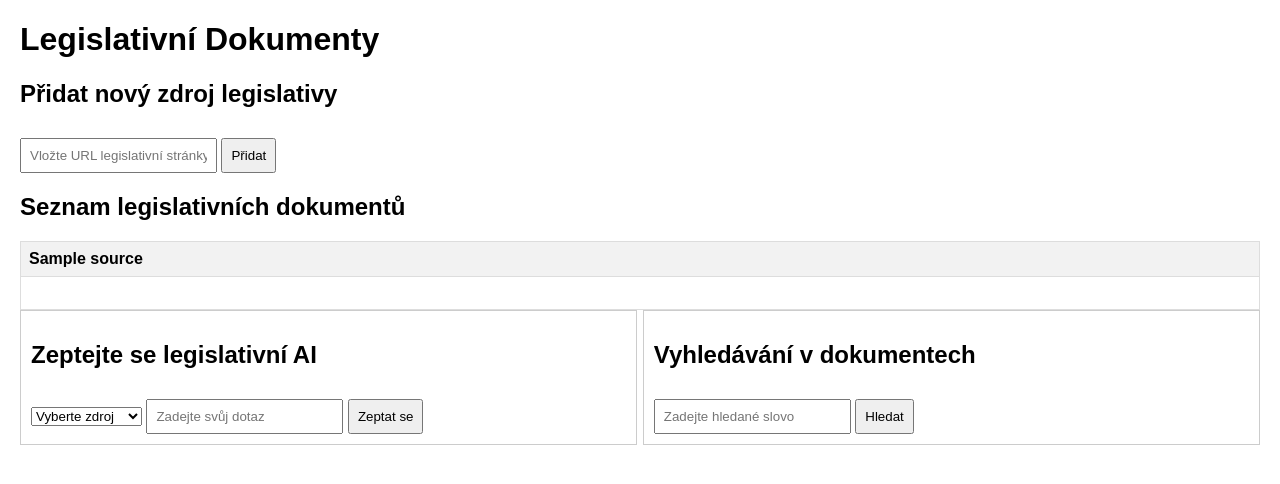
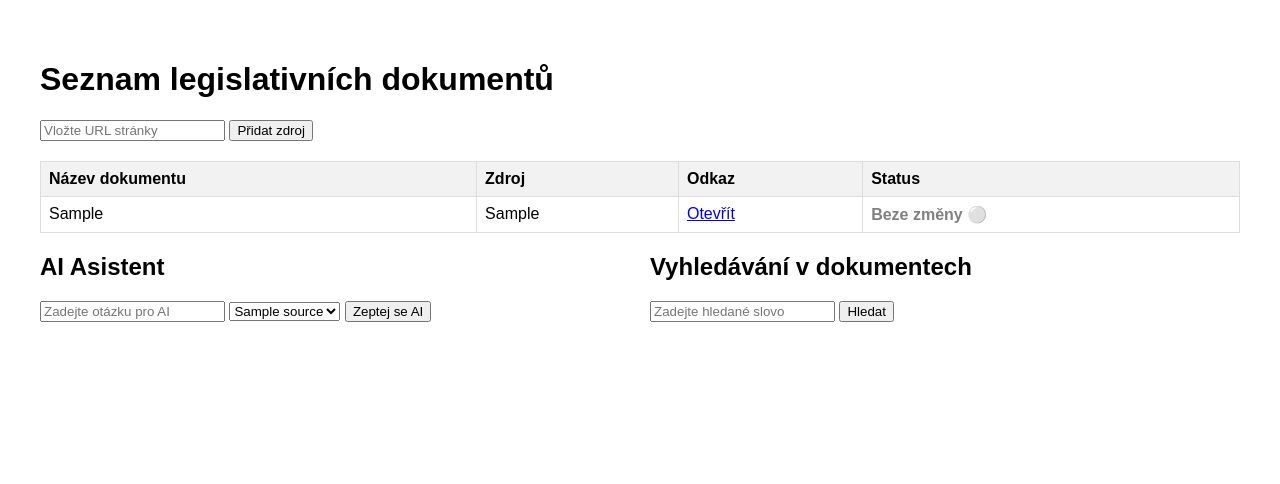
Before and after one commit to Maikl76/legislativa-app, a Flask app: template templates/index.html in a window 1280 px wide. Shown: the top 484 px of the page. Run offline with Flask 3, Linux system fonts and the light colour scheme; the template is opened without the code that fills it: most values are stand-ins (such as "Sample title", 1, 10 or a date in 2020); lists and menus that the app fills with data are empty.

Commit message:
Update index.html

```diff
--- a/templates/index.html
+++ b/templates/index.html
@@ -3,20 +3,12 @@
 <head>
     <meta charset="UTF-8">
     <meta name="viewport" content="width=device-width, initial-scale=1.0">
-    <title>Legislativní Dokumenty</title>
+    <title>Legislativa</title>
     <style>
         body {
             font-family: Arial, sans-serif;
             margin: 20px;
-        }
-        .container {
-            display: flex;
-            justify-content: space-between;
-        }
-        .section {
-            width: 48%;
-            padding: 10px;
-            border: 1px solid #ccc;
+            padding: 20px;
         }
         table {
             width: 100%;
@@ -31,86 +23,110 @@
         th {
             background-color: #f2f2f2;
         }
-        input, button {
-            padding: 8px;
-            margin-top: 10px;
+        .status {
+            font-weight: bold;
+        }
+        .new { color: green; }
+        .updated { color: orange; }
+        .unchanged { color: gray; }
+        #searchResults, #aiResults {
+            margin-top: 20px;
+            padding: 10px;
+            border: 1px solid #ccc;
+            display: none;
+        }
+        .column-container {
+            display: flex;
+            gap: 20px;
+        }
+        .column {
+            flex: 1;
         }
     </style>
 </head>
 <body>
 
-    <h1>Legislativní Dokumenty</h1>
+    <h1>Seznam legislativních dokumentů</h1>
 
-    <!-- ✅ Formulář pro přidání nového legislativního zdroje -->
-    <h2>Přidat nový zdroj legislativy</h2>
+    <!-- Přidání nového zdroje -->
     <form action="/add_source" method="post">
-        <input type="text" name="url" placeholder="Vložte URL legislativní stránky" required>
-        <button type="submit">Přidat</button>
+        <input type="text" name="url" placeholder="Vložte URL stránky" required>
+        <button type="submit">Přidat zdroj</button>
     </form>
 
-    <!-- ✅ Tabulka s dokumenty -->
-    <h2>Seznam legislativních dokumentů</h2>
+    <!-- Tabulka dokumentů -->
     <table>
         <tr>
-            {% for source in sources %}
-                <th>{{ source }}</th>
-            {% endfor %}
+            <th>Název dokumentu</th>
+            <th>Zdroj</th>
+            <th>Odkaz</th>
+            <th>Status</th>
         </tr>
+        {% for document in documents %}
         <tr>
-            {% for source in sources %}
-                <td>
-                    <ul>
-                        {% for document in documents %}
-                            {% if document["Odkaz na zdroj"] == source %}
-                                <li>
-                                    <a href="{{ document['Soubor'] }}" target="_blank">{{ document["Název dokumentu"] }}</a>
-                                </li>
-                            {% endif %}
-                        {% endfor %}
-                    </ul>
-                </td>
-            {% endfor %}
+            <td>{{ document["Název dokumentu"] }}</td>
+            <td>{{ document["Odkaz na zdroj"] }}</td>
+            <td><a href="{{ document['Soubor'] }}" target="_blank">Otevřít</a></td>
+            <td class="status {% if document_status.get(document['Název dokumentu']) == 'Nový ✅' %}new{% elif document_status.get(document['Název dokumentu']) == 'Aktualizován 🟡' %}updated{% else %}unchanged{% endif %}">
+                {{ document_status.get(document["Název dokumentu"], "Beze změny ⚪") }}
+            </td>
         </tr>
+        {% endfor %}
     </table>
 
-    <!-- ✅ Hlavní kontejner rozdělený na dvě části -->
-    <div class="container">
-        <!-- 🔹 Levá část – AI dotaz -->
-        <div class="section">
-            <h2>Zeptejte se legislativní AI</h2>
-            <form id="askForm">
-                <select id="sourceSelect">
-                    <option value="">Vyberte zdroj</option>
+    <div class="column-container">
+        <!-- AI Asistent -->
+        <div class="column">
+            <h2>AI Asistent</h2>
+            <form id="aiForm">
+                <input type="text" id="aiQuestion" placeholder="Zadejte otázku pro AI" required>
+                <select id="aiSource">
                     {% for source in sources %}
                         <option value="{{ source }}">{{ source }}</option>
                     {% endfor %}
                 </select>
-                <input type="text" id="askQuery" placeholder="Zadejte svůj dotaz" required>
-                <button type="submit">Zeptat se</button>
+                <button type="submit">Zeptej se AI</button>
             </form>
-            <div id="aiResponse" style="display:none;">
+            <div id="aiResults">
                 <h3>Odpověď AI:</h3>
-                <p id="aiAnswer"></p>
+                <p id="aiResponse"></p>
             </div>
         </div>
 
-        <!-- 🔹 Pravá část – Vyhledávání -->
-        <div class="section">
+        <!-- Vyhledávač v dokumentech -->
+        <div class="column">
             <h2>Vyhledávání v dokumentech</h2>
             <form id="searchForm">
                 <input type="text" id="searchQuery" placeholder="Zadejte hledané slovo" required>
                 <button type="submit">Hledat</button>
             </form>
-            <div id="searchResults" style="display:none;">
+            <div id="searchResults">
                 <h3>Výsledky hledání:</h3>
                 <ul id="resultsList"></ul>
             </div>
         </div>
     </div>
 
-    <!-- ✅ JavaScript pro vyhledávání a AI asistenta -->
     <script>
-        // ✅ Vyhledávání v dokumentech
+        // AI Asistent
+        document.getElementById("aiForm").addEventListener("submit", function(event) {
+            event.preventDefault();
+            let question = document.getElementById("aiQuestion").value;
+            let source = document.getElementById("aiSource").value;
+
+            fetch("/ask", {
+                method: "POST",
+                body: new URLSearchParams({ question: question, source: source }),
+                headers: { "Content-Type": "application/x-www-form-urlencoded" }
+            })
+            .then(response => response.json())
+            .then(result => {
+                document.getElementById("aiResponse").innerText = result.answer || "Žádná odpověď.";
+                document.getElementById("aiResults").style.display = "block";
+            });
+        });
+
+        // Vyhledávač v dokumentech
         document.getElementById("searchForm").addEventListener("submit", function(event) {
             event.preventDefault();
             let query = document.getElementById("searchQuery").value;
@@ -140,29 +156,6 @@
                 document.getElementById("searchResults").style.display = "block";
             });
         });
-
-        // ✅ Odeslání dotazu na AI
-        document.getElementById("askForm").addEventListener("submit", function(event) {
-            event.preventDefault();
-            let query = document.getElementById("askQuery").value;
-            let source = document.getElementById("sourceSelect").value;
-
-            if (!source) {
-                alert("Vyberte zdroj!");
-                return;
-            }
-
-            fetch("/ask", {
-                method: "POST",
-                body: new URLSearchParams({ question: query, source: source }),
-                headers: { "Content-Type": "application/x-www-form-urlencoded" }
-            })
-            .then(response => response.json())
-            .then(data => {
-                document.getElementById("aiAnswer").innerText = data.answer || "Nepodařilo se získat odpověď.";
-                document.getElementById("aiResponse").style.display = "block";
-            });
-        });
     </script>
 
 </body>
```
